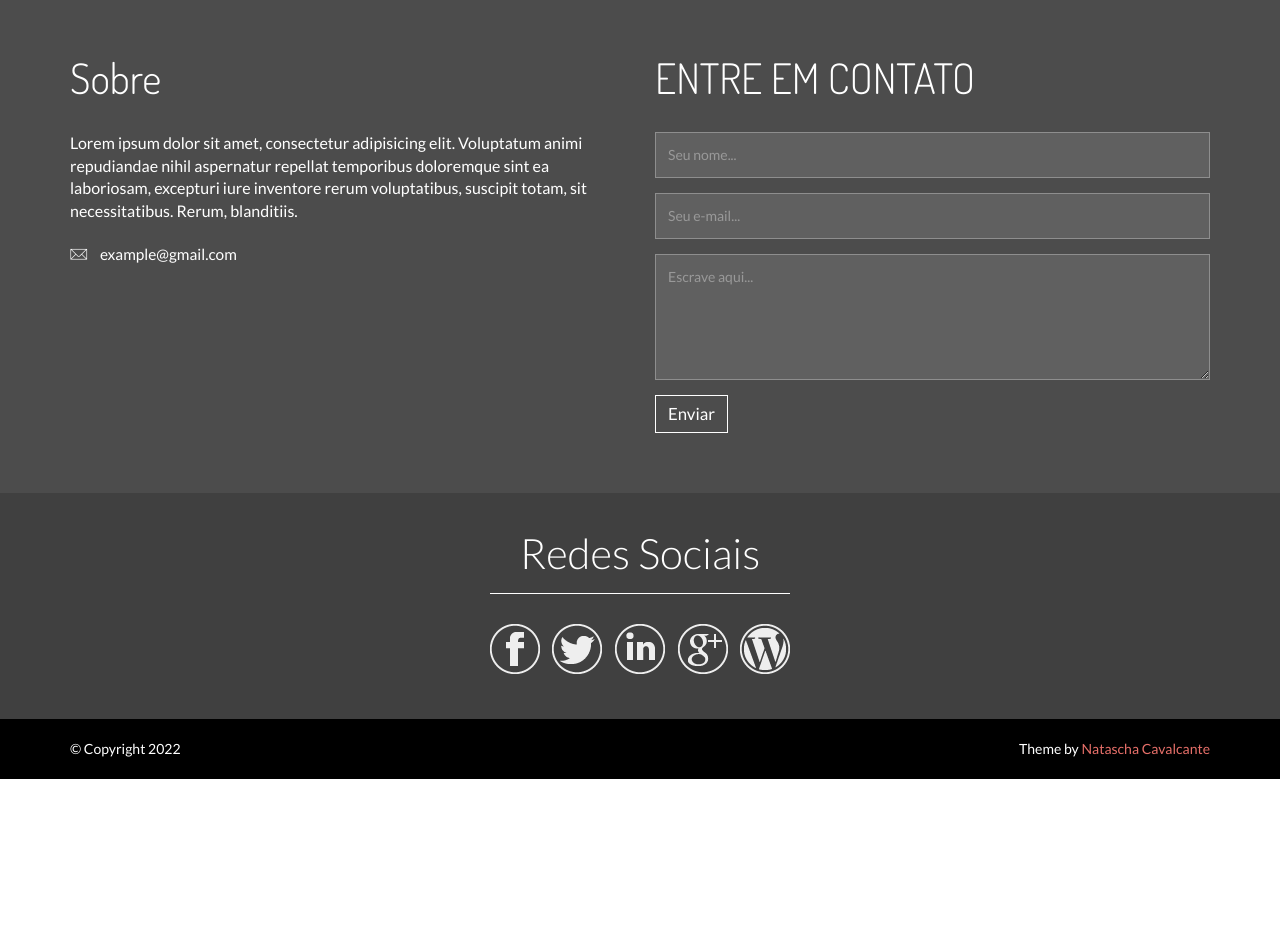
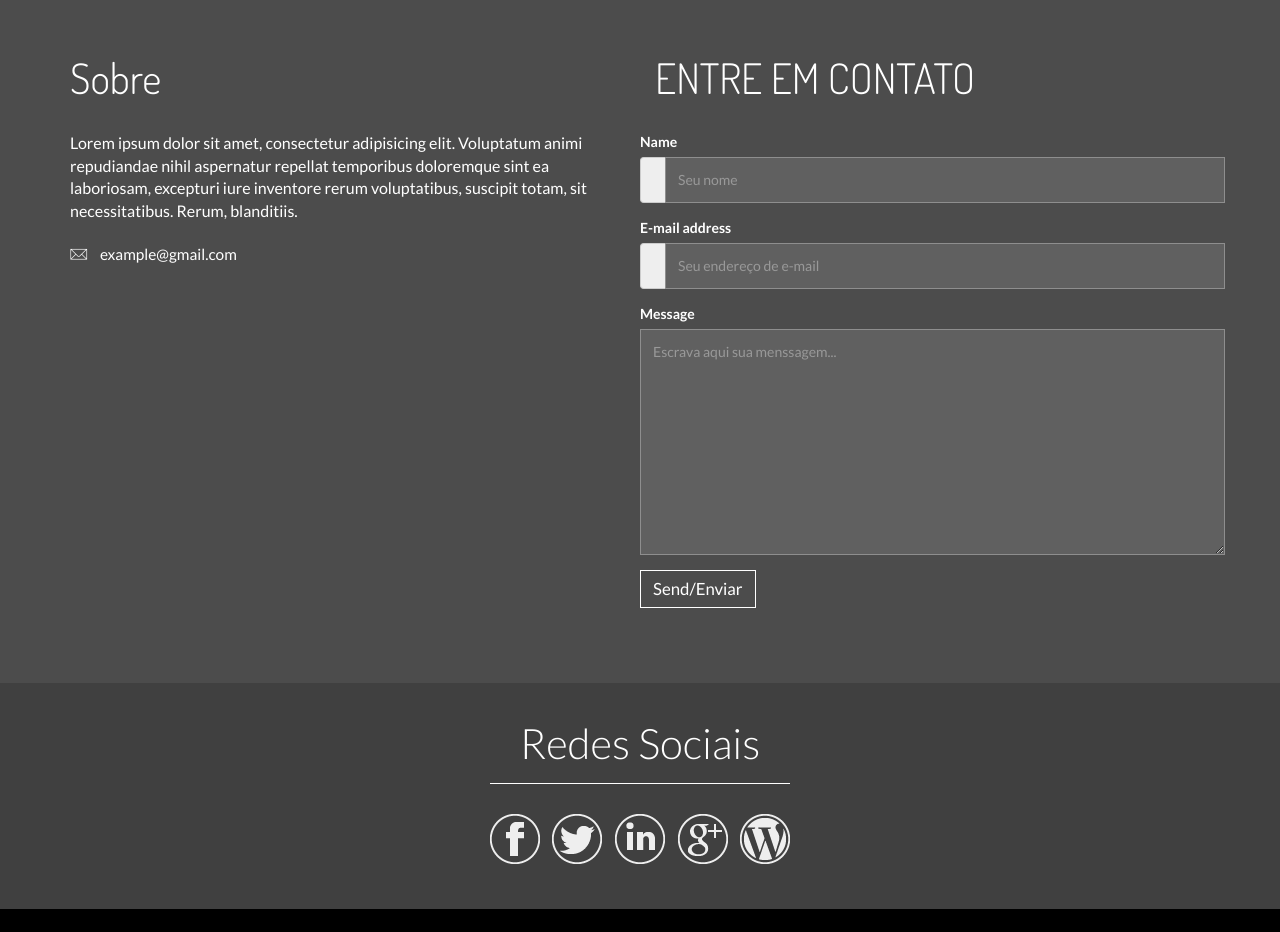
Before and after one commit to nataschacavalcante/nataschacavalcante.github.io, a plain HTML site: page index.htm in a window 1280 px wide. Shown: the part 2660-3592 px from the top of the page. Before the commit the page ends 3439 px from the top, so only its background shows below. Drawn offline with Linux system fonts and the light colour scheme.

Commit message:
Update index.htm

```diff
--- a/index.htm
+++ b/index.htm
@@ -214,19 +214,41 @@
                         </div>
                         <div class="col-sm-6">
                             <h2 class="con-title">ENTRE EM CONTATO</h2>
-                            <form role="form">
-                              <div class="form-group">
-                                <input type="text" class="form-control" id="user_name" placeholder="Seu nome...">
-                              </div>
-                              <div class="form-group">
-                                <input type="email" class="form-control" id="your_email" placeholder="Seu e-mail...">
-                              </div>
-                              <div class="form-group">
-                                <textarea name="InputMessage" id="user_message" placeholder="Escrave aqui..." class="form-control" rows="5" required></textarea>
-                              </div>
-
-                              <button type="submit" class="btn medium">Enviar</button>
-                            </form>
+                            <form method="post" action="https://forms.un-static.com/forms/d92a09232a4e5728d85a3399b019dca6b9e14c35">
+  <div class="form-group row">
+    <label for="name" class="col-4 col-form-label">Name</label>
+    <div class="col-8">
+      <div class="input-group">
+        <div class="input-group-addon">
+          <i class="fa fa-user"></i>
+        </div>
+        <input id="name" name="name" placeholder="Seu nome" type="text" required="required" class="form-control">
+      </div>
+    </div>
+  </div>
+  <div class="form-group row">
+    <label for="email" class="col-4 col-form-label">E-mail address</label>
+    <div class="col-8">
+      <div class="input-group">
+        <div class="input-group-addon">
+          <i class="fa fa-envelope"></i>
+        </div>
+        <input id="your_email" name="email" placeholder="Seu endereço de e-mail" type="email" required="required" class="form-control">
+      </div>
+    </div>
+  </div>
+  <div class="form-group row">
+    <label for="message" class="col-4 col-form-label">Message</label>
+    <div class="col-8">
+      <textarea id="message" name="message" placeholder="Escrava aqui sua menssagem..." cols="40" rows="10" required="required" class="form-control"></textarea>
+    </div>
+  </div>
+  <div class="form-group row">
+    <div class="offset-4 col-8">
+      <button name="submit" type="submit" class="btn btn-primary">Send/Enviar</button>
+    </div>
+  </div>
+</form>
                         </div>
                     </div>
                 </div><!-- container -->
```
